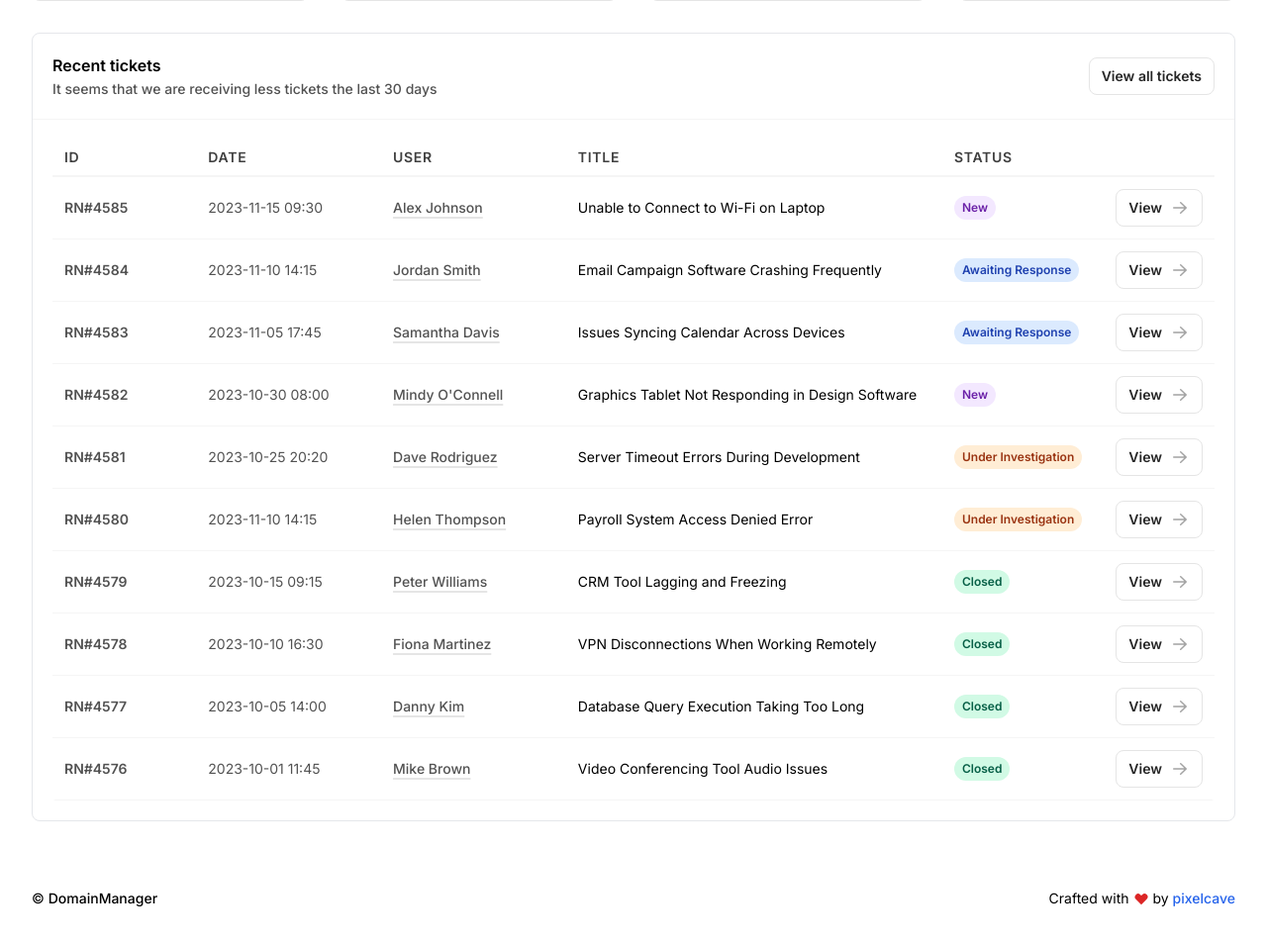
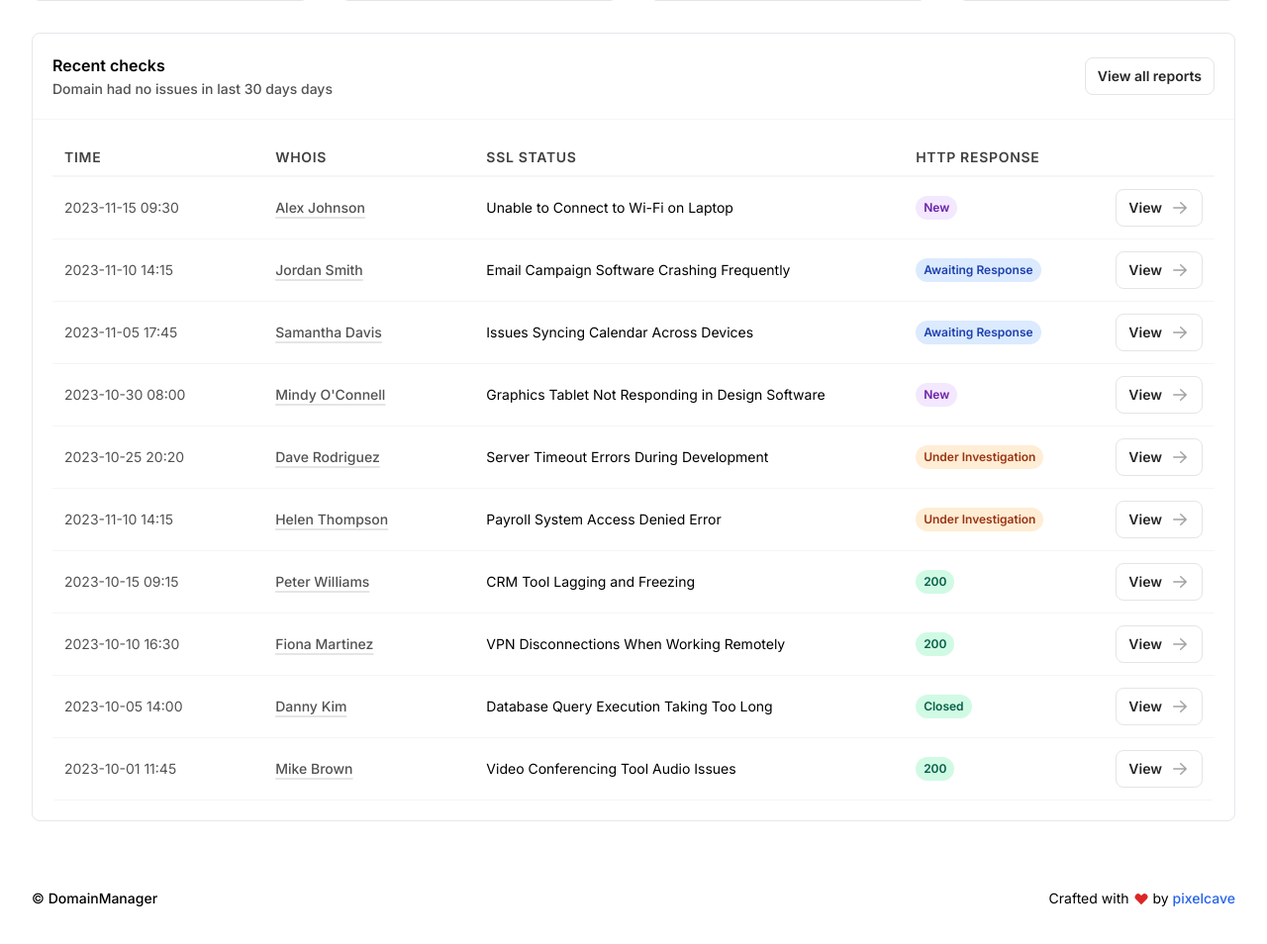
Before and after one commit to stefanpejcic/domain-manager, a Flask app: a page that uses templates/domains_single.html in a window 1280 px wide. Shown: the part 330-1284 px from the top of the page at 99% size. Run offline with Flask 3, Linux system fonts and the light colour scheme; some libraries are stand-ins or nearby versions.

Commit message:
Update domains_single.html

```diff
--- a/templates/domains_single.html
+++ b/templates/domains_single.html
@@ -136,15 +136,15 @@ assasasaas
           <div class="flex flex-col rounded-lg border bg-white sm:col-span-2 lg:col-span-4">
             <div class="flex flex-col items-center justify-between gap-4 border-b border-neutral-100 p-5 text-center sm:flex-row sm:text-start">
               <div>
-                <h2 class="mb-0.5 font-semibold">Recent tickets</h2>
+                <h2 class="mb-0.5 font-semibold">Recent checks</h2>
                 <h3 class="text-sm font-medium text-neutral-600">
-                  It seems that we are receiving less tickets the last 30
+                  Domain had no issues in last 30 days
                   days
                 </h3>
               </div>
               <div>
                 <a href="javascript:void(0)" class="inline-flex items-center justify-center gap-2 rounded-lg border border-neutral-200 bg-white px-3 py-2 text-sm font-semibold leading-5 text-neutral-800 hover:border-neutral-300 hover:text-neutral-950 active:border-neutral-200">
-                  View all tickets
+                  View all reports
                 </a>
               </div>
             </div>
@@ -156,20 +156,17 @@ assasasaas
                   <!-- Table Header -->
                   <thead>
                     <tr class="border-b-2 border-neutral-100">
-                      <th class="min-w-[140px] px-3 py-2 text-start text-sm font-semibold uppercase tracking-wider text-neutral-700">
-                        ID
+                      <th class="min-w-[180px] px-3 py-2 text-start text-sm font-semibold uppercase tracking-wider text-neutral-700">
+                        Time
                       </th>
                       <th class="min-w-[180px] px-3 py-2 text-start text-sm font-semibold uppercase tracking-wider text-neutral-700">
-                        Date
+                        WhoIs
                       </th>
                       <th class="min-w-[180px] px-3 py-2 text-start text-sm font-semibold uppercase tracking-wider text-neutral-700">
-                        User
-                      </th>
-                      <th class="min-w-[180px] px-3 py-2 text-start text-sm font-semibold uppercase tracking-wider text-neutral-700">
-                        Title
+                        SSL Status
                       </th>
                       <th class="px-3 py-2 text-start text-sm font-semibold uppercase tracking-wider text-neutral-700">
-                        Status
+                        HTTP Response
                       </th>
                       <th class="min-w-[100px] p-3 py-2 text-end text-sm font-semibold uppercase tracking-wider text-neutral-700"></th>
                     </tr>
@@ -179,9 +176,6 @@ assasasaas
                   <!-- Table Body -->
                   <tbody>
                     <tr class="border-b border-neutral-100 hover:bg-neutral-50">
-                      <td class="p-3 text-start font-semibold text-neutral-600">
-                        RN#4585
-                      </td>
                       <td class="p-3 text-start text-neutral-600">
                         2023-11-15 09:30
                       </td>
@@ -206,9 +200,6 @@ assasasaas
                       </td>
                     </tr>
                     <tr class="border-b border-neutral-100 hover:bg-neutral-50">
-                      <td class="p-3 text-start font-semibold text-neutral-600">
-                        RN#4584
-                      </td>
                       <td class="p-3 text-start text-neutral-600">
                         2023-11-10 14:15
                       </td>
@@ -233,9 +224,6 @@ assasasaas
                       </td>
                     </tr>
                     <tr class="border-b border-neutral-100 hover:bg-neutral-50">
-                      <td class="p-3 text-start font-semibold text-neutral-600">
-                        RN#4583
-                      </td>
                       <td class="p-3 text-start text-neutral-600">
                         2023-11-05 17:45
                       </td>
@@ -260,9 +248,6 @@ assasasaas
                       </td>
                     </tr>
                     <tr class="border-b border-neutral-100 hover:bg-neutral-50">
-                      <td class="p-3 text-start font-semibold text-neutral-600">
-                        RN#4582
-                      </td>
                       <td class="p-3 text-start text-neutral-600">
                         2023-10-30 08:00
                       </td>
@@ -287,9 +272,6 @@ assasasaas
                       </td>
                     </tr>
                     <tr class="border-b border-neutral-100 hover:bg-neutral-50">
-                      <td class="p-3 text-start font-semibold text-neutral-600">
-                        RN#4581
-                      </td>
                       <td class="p-3 text-start text-neutral-600">
                         2023-10-25 20:20
                       </td>
@@ -314,9 +296,6 @@ assasasaas
                       </td>
                     </tr>
                     <tr class="border-b border-neutral-100 hover:bg-neutral-50">
-                      <td class="p-3 text-start font-semibold text-neutral-600">
-                        RN#4580
-                      </td>
                       <td class="p-3 text-start text-neutral-600">
                         2023-11-10 14:15
                       </td>
@@ -341,9 +320,6 @@ assasasaas
                       </td>
                     </tr>
                     <tr class="border-b border-neutral-100 hover:bg-neutral-50">
-                      <td class="p-3 text-start font-semibold text-neutral-600">
-                        RN#4579
-                      </td>
                       <td class="p-3 text-start text-neutral-600">
                         2023-10-15 09:15
                       </td>
@@ -355,7 +331,7 @@ assasasaas
                       </td>
                       <td class="p-3 font-medium">
                         <div class="inline-block whitespace-nowrap rounded-full bg-emerald-100 px-2 py-1 text-xs font-semibold leading-4 text-emerald-800">
-                          Closed
+                          200
                         </div>
                       </td>
                       <td class="p-3 text-end font-medium">
@@ -368,9 +344,6 @@ assasasaas
                       </td>
                     </tr>
                     <tr class="border-b border-neutral-100 hover:bg-neutral-50">
-                      <td class="p-3 text-start font-semibold text-neutral-600">
-                        RN#4578
-                      </td>
                       <td class="p-3 text-start text-neutral-600">
                         2023-10-10 16:30
                       </td>
@@ -382,7 +355,7 @@ assasasaas
                       </td>
                       <td class="p-3 font-medium">
                         <div class="inline-block whitespace-nowrap rounded-full bg-emerald-100 px-2 py-1 text-xs font-semibold leading-4 text-emerald-800">
-                          Closed
+                          200
                         </div>
                       </td>
                       <td class="p-3 text-end font-medium">
@@ -395,9 +368,6 @@ assasasaas
                       </td>
                     </tr>
                     <tr class="border-b border-neutral-100 hover:bg-neutral-50">
-                      <td class="p-3 text-start font-semibold text-neutral-600">
-                        RN#4577
-                      </td>
                       <td class="p-3 text-start text-neutral-600">
                         2023-10-05 14:00
                       </td>
@@ -422,9 +392,6 @@ assasasaas
                       </td>
                     </tr>
                     <tr class="border-b border-neutral-100 hover:bg-neutral-50">
-                      <td class="p-3 text-start font-semibold text-neutral-600">
-                        RN#4576
-                      </td>
                       <td class="p-3 text-start text-neutral-600">
                         2023-10-01 11:45
                       </td>
@@ -436,7 +403,7 @@ assasasaas
                       </td>
                       <td class="p-3 font-medium">
                         <div class="inline-block whitespace-nowrap rounded-full bg-emerald-100 px-2 py-1 text-xs font-semibold leading-4 text-emerald-800">
-                          Closed
+                          200
                         </div>
                       </td>
                       <td class="p-3 text-end font-medium">
```
